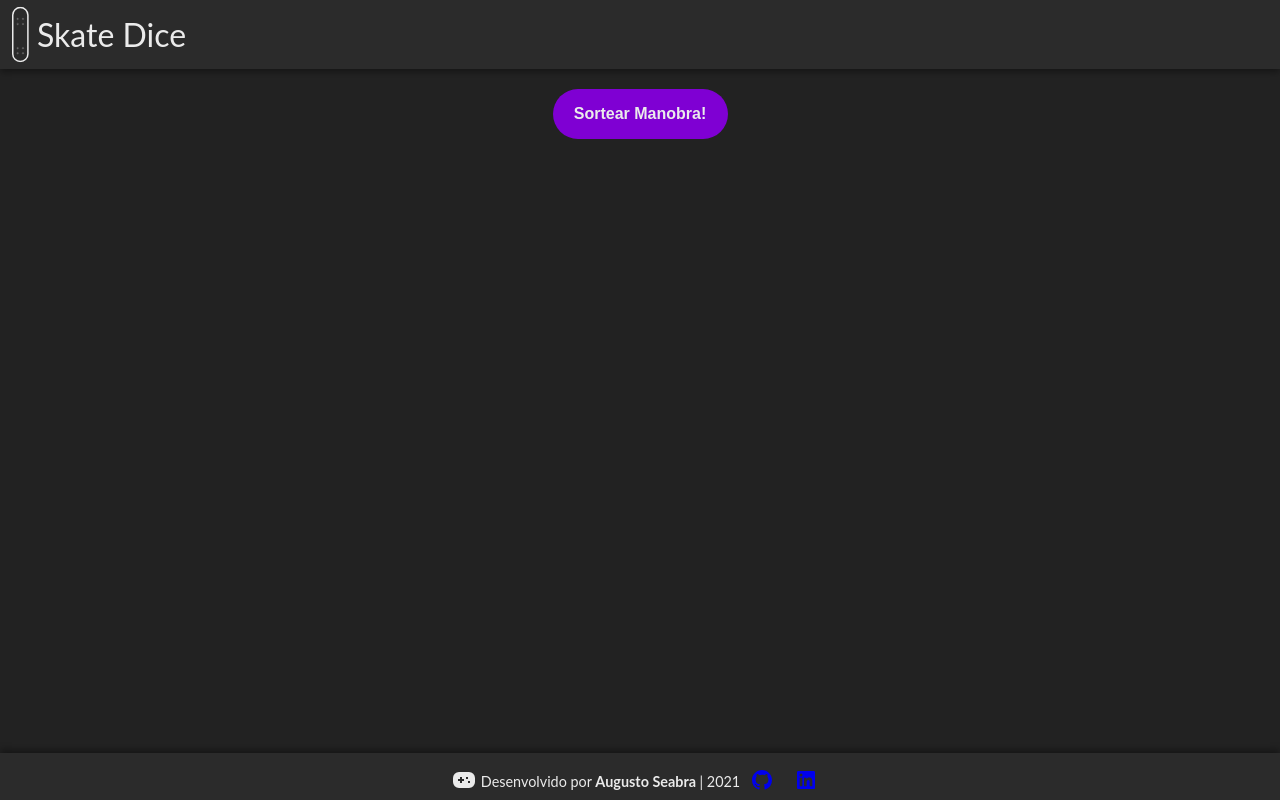
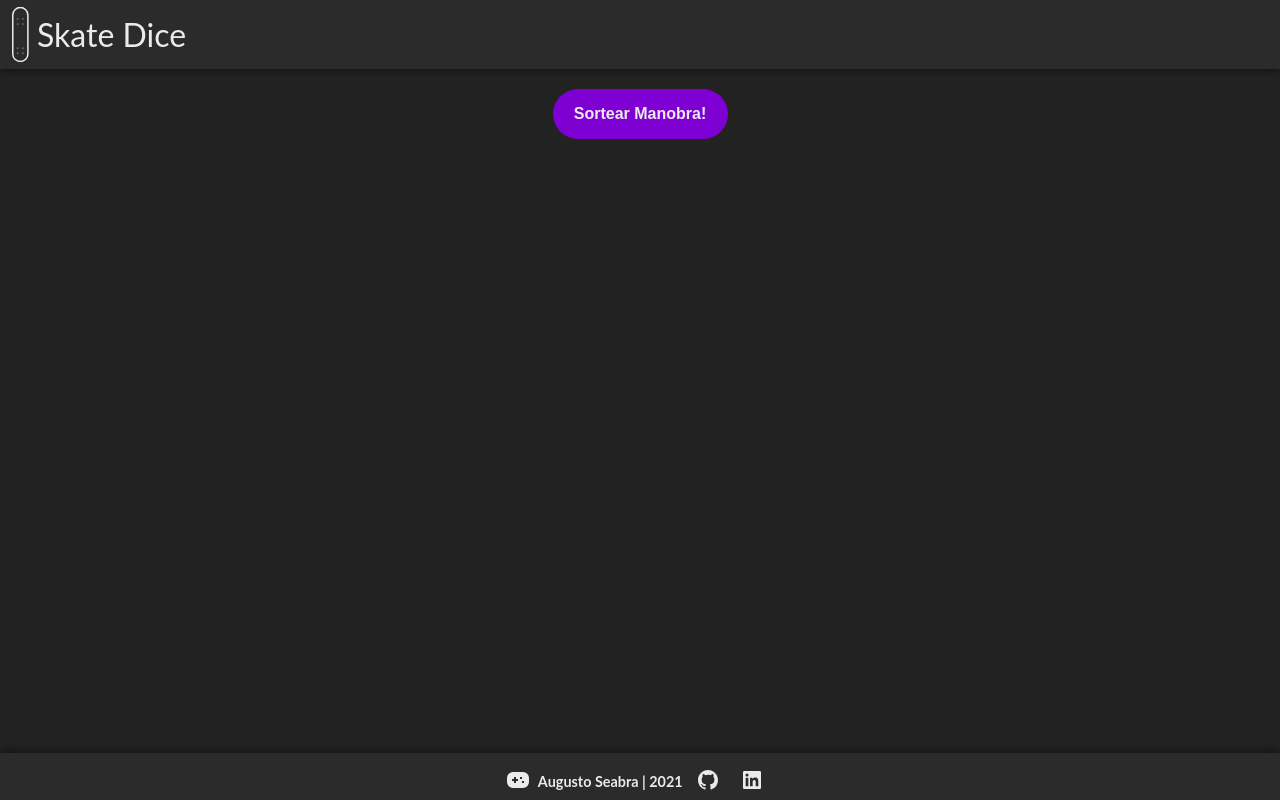
Before and after one commit to skti-dev/skate-dice, a Next.js app: page / in a window 1280 px wide. Built offline with nearby package versions, Linux system fonts and the light colour scheme.

Commit message:
CSS adjust

```diff
--- a/assets/css/footer.css
+++ b/assets/css/footer.css
@@ -16,7 +16,8 @@
 }
 
 .footer svg {
-  transform: translateY(5px)
+  transform: translateY(5px);
+  color: var(--contrast-color)
 }
 
 .footer-link svg:nth-child(1) {
--- a/components/Footer/Footer.jsx
+++ b/components/Footer/Footer.jsx
@@ -5,7 +5,7 @@ const Footer = () => {
     <footer className="footer">
       <span>
         <svg xmlns="http://www.w3.org/2000/svg" viewBox="0 0 24 24" width="24" height="24" fill="currentColor"><path fill="none" d="M0 0h24v24H0z"/><path d="M17 4a6 6 0 0 1 6 6v4a6 6 0 0 1-6 6H7a6 6 0 0 1-6-6v-4a6 6 0 0 1 6-6h10zm-7 5H8v2H6v2h1.999L8 15h2l-.001-2H12v-2h-2V9zm8 4h-2v2h2v-2zm-2-4h-2v2h2V9z"/></svg>
-        Desenvolvido por <strong> Augusto Seabra </strong> | 2021
+        <strong> Augusto Seabra  | 2021 </strong>
         <a className="footer-link" href="https://github.com/skti-dev" rel="noreferrer" target="_blank">
           <svg xmlns="http://www.w3.org/2000/svg" viewBox="0 0 24 24" width="24" height="24" fill="currentColor"><path fill="none" d="M0 0h24v24H0z"/><path d="M12 2C6.475 2 2 6.475 2 12a9.994 9.994 0 0 0 6.838 9.488c.5.087.687-.213.687-.476 0-.237-.013-1.024-.013-1.862-2.512.463-3.162-.612-3.362-1.175-.113-.288-.6-1.175-1.025-1.413-.35-.187-.85-.65-.013-.662.788-.013 1.35.725 1.538 1.025.9 1.512 2.338 1.087 2.912.825.088-.65.35-1.087.638-1.337-2.225-.25-4.55-1.113-4.55-4.938 0-1.088.387-1.987 1.025-2.688-.1-.25-.45-1.275.1-2.65 0 0 .837-.262 2.75 1.026a9.28 9.28 0 0 1 2.5-.338c.85 0 1.7.112 2.5.337 1.912-1.3 2.75-1.024 2.75-1.024.55 1.375.2 2.4.1 2.65.637.7 1.025 1.587 1.025 2.687 0 3.838-2.337 4.688-4.562 4.938.362.312.675.912.675 1.85 0 1.337-.013 2.412-.013 2.75 0 .262.188.574.688.474A10.016 10.016 0 0 0 22 12c0-5.525-4.475-10-10-10z"/></svg>
         </a>
```
